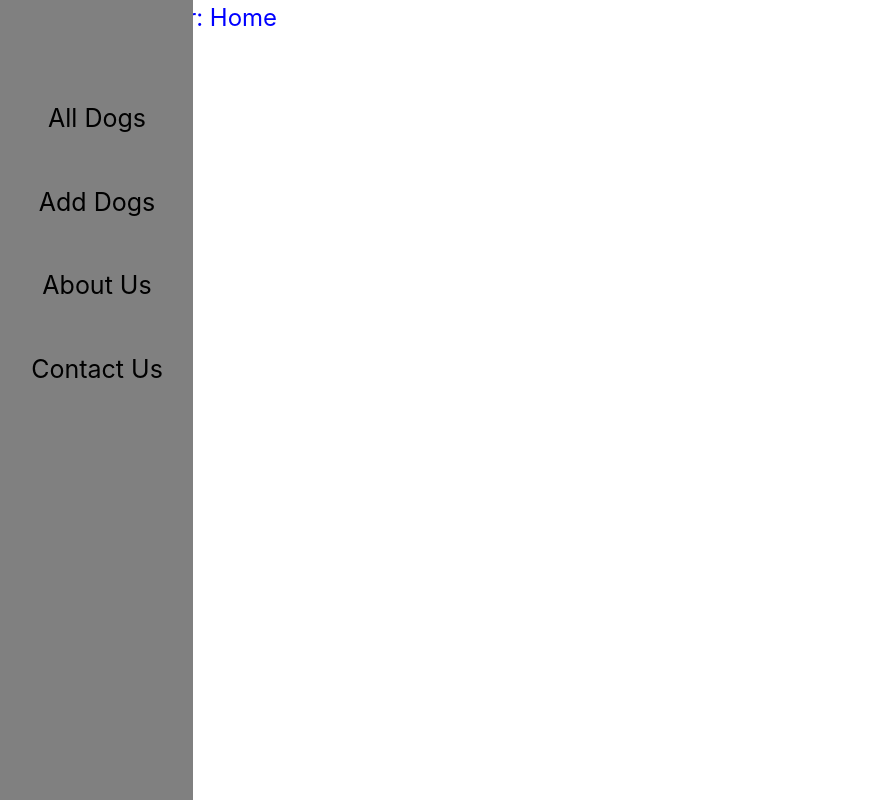
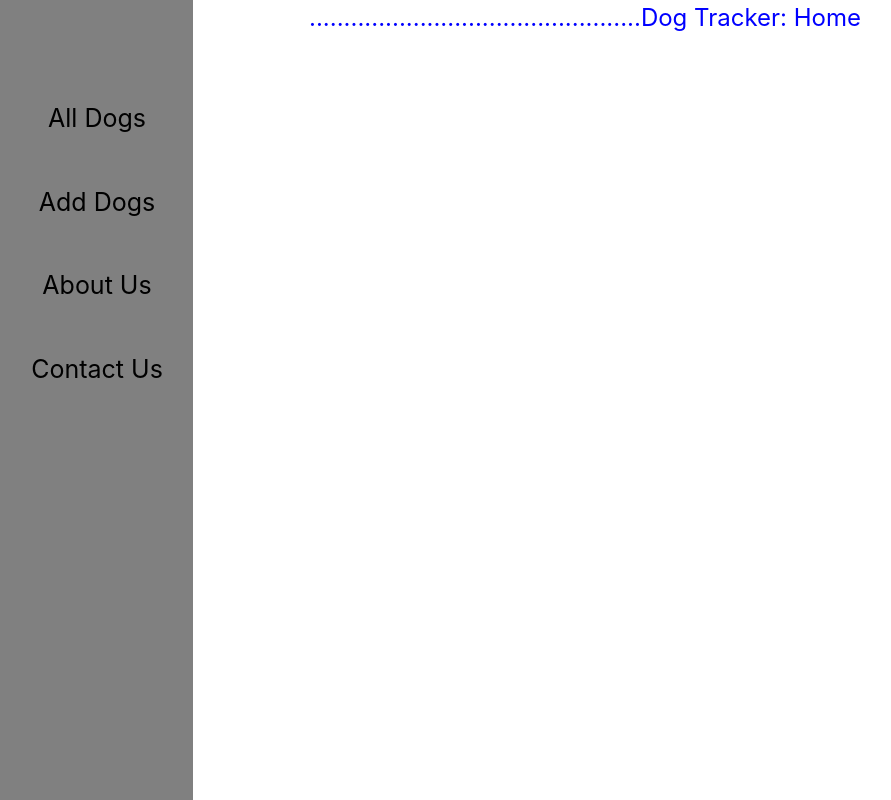
Before and after one commit to jstearne/dog_tracker, a Django app: page / in a window 1280 px wide. Shown: the whole page, without its empty margins (7-898 px from the left). Run offline with Django 3.2, Linux system fonts and the light colour scheme.

Commit message:
Weird issue with CSS not working. Margin/padding having some issue with sidebar. Low priority for now, will finish up backend and auth, then take care of design last.

```diff
--- a/main_app/static/styles/main.css
+++ b/main_app/static/styles/main.css
@@ -1,8 +1,10 @@
-* {
+.container {
+    flex-grow: 1;
+    margin-left: 300px;
     color: blue;
     font-size: x-large;
+    padding: 0px 8px 46px 16px;
 }
-
 
 .sidebar {
     height: 100%;
--- a/main_app/templates/about.html
+++ b/main_app/templates/about.html
@@ -8,7 +8,7 @@
 </head>
 <body>
     {% extends 'base.html' %} {% block content %}
-    <h1>About Dog Tracker</h1>
+    <h1>................................................About Dog Tracker</h1>
     {% endblock %}
 </body>
 </html>
--- a/main_app/templates/base.html
+++ b/main_app/templates/base.html
@@ -26,7 +26,7 @@
         </div>
 
         <div>
-            <a class="sidebar-item" id="nav-about-us" href="/">About Us</a>
+            <a class="sidebar-item" id="nav-about-us" href="about/">About Us</a>
         </div>
 
         <div>
--- a/main_app/templates/home.html
+++ b/main_app/templates/home.html
@@ -9,7 +9,7 @@
 <body>
     {% extends 'base.html' %}
     {% block content %}
-        <h1>Dog Tracker: Home</h1>
+        <h1>................................................Dog Tracker: Home</h1>
     {% endblock %}
 </body>
 </html>
```
